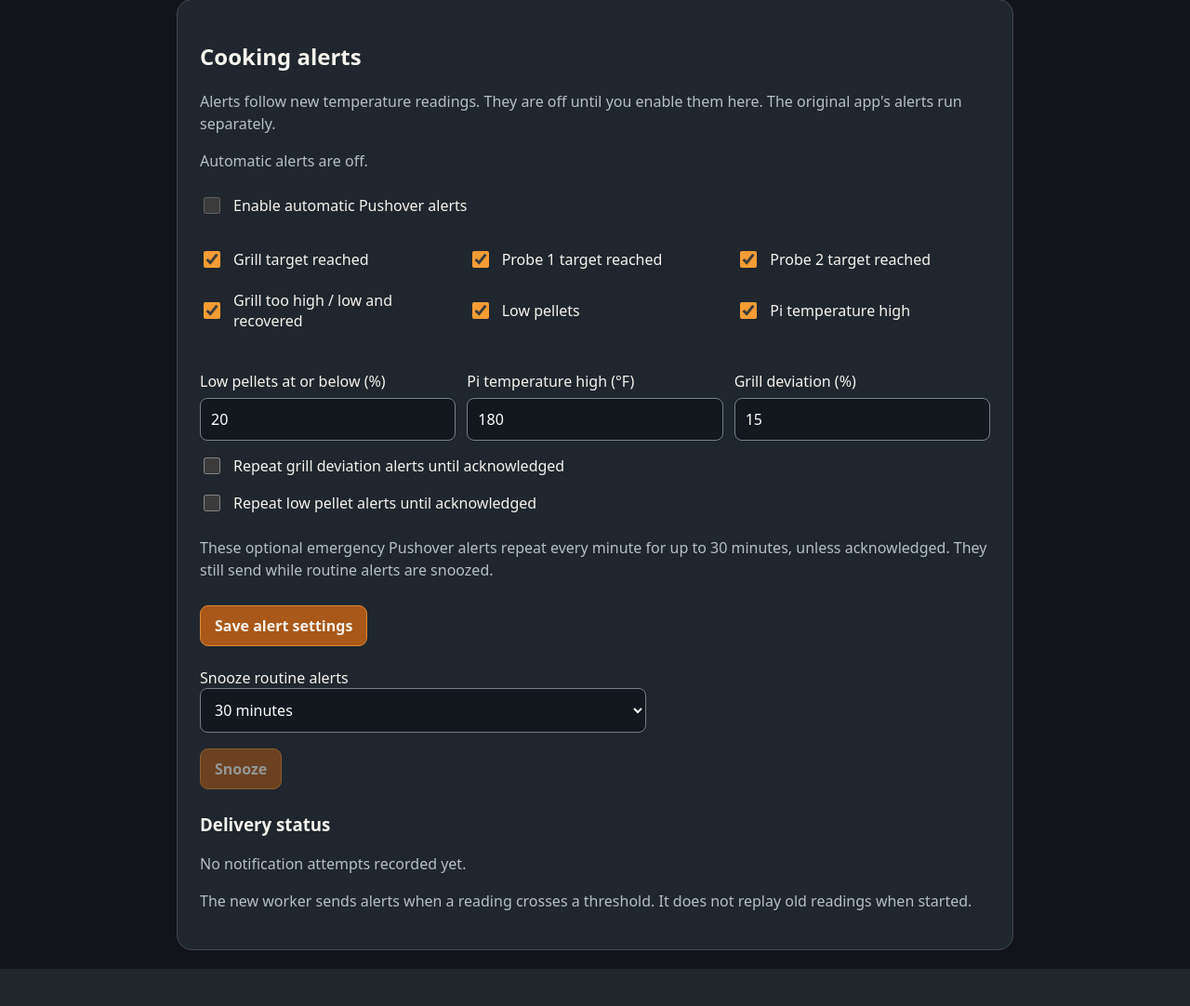
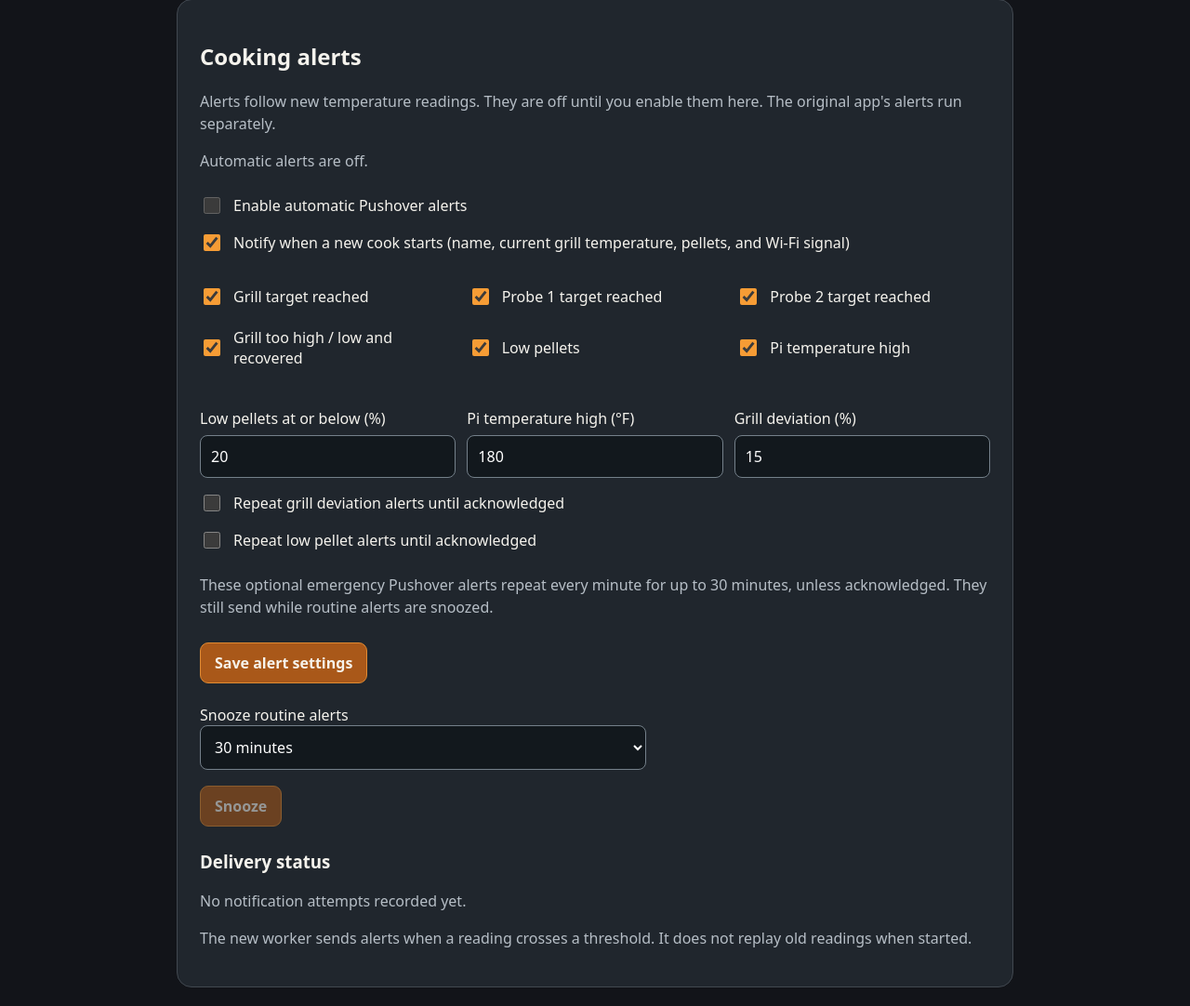
Before and after one commit to RLF62/traeger-grill-monitor, a Flask app: page /notifications in a window 1280 px wide. Shown: the part 456-1538 px from the top of the page at 93% size. Before the commit the page ends 1498 px from the top, so only its background shows below. Run offline with Flask 3, Linux system fonts and the light colour scheme.

Commit message:
Notify on new cook with fresh grill, hopper and Wi-Fi status (v1.0.19)

```diff
--- a/alert_rules.py
+++ b/alert_rules.py
@@ -1,6 +1,7 @@
 """Pure alert transitions for the read-only Traeger monitor."""
 DEFAULTS = {
     "enabled": False,
+    "new_cook": True,
     "grill_reached": True,
     "probe1_reached": True,
     "probe2_reached": True,
--- a/app.py
+++ b/app.py
@@ -23,6 +23,7 @@ import update_manager
 import backup_export
 import alert_delivery
 import hopper_trend
+import cook_notification
 from eta import estimate
 
 BASE = Path(__file__).resolve().parent
@@ -110,6 +111,28 @@ def alert_settings():
         return dict(DEFAULTS, **data) if isinstance(data, dict) else dict(DEFAULTS)
     except (OSError, ValueError):
         return dict(DEFAULTS)
+
+
+def notify_cook_started(cook):
+    """A successful activation is retained even when alert delivery fails."""
+    settings = alert_settings()
+    if not (settings["enabled"] and settings.get("new_cook", True)):
+        return
+    try:
+        if datetime.now() < datetime.fromisoformat(settings.get("snooze_until") or ""):
+            return
+    except ValueError:
+        pass
+    if not (credentials().get("PUSHOVER_APP_TOKEN") and credentials().get("PUSHOVER_USER_KEY")):
+        return
+    try:
+        sample = recent_readings(1)
+        message = cook_notification.start_message(cook, sample[-1] if sample else None,
+                                                   update_settings.load()["temperature_unit"])
+        accepted = send_message(message)
+        alert_delivery.record(message, accepted)
+    except Exception:
+        app.logger.exception("Cook start alert failed")
 
 
 def save_alert_settings(data):
@@ -396,6 +419,7 @@ def cooks():
             after = cook_presets.active_cook()
             if action == "activate" and after:
                 cook_presets.start_session(after)
+                notify_cook_started(after)
             elif action == "edit":
                 cook_presets.update_session_preset(before, after)
             elif before and not after:
@@ -505,7 +529,7 @@ def notifications():
                     120 <= thresholds["pi_threshold"] <= 220 and
                     5 <= thresholds["deviation_percent"] <= 40):
                 return redirect(url_for("notifications", result="invalid_alerts"))
-            toggles = ("enabled", "grill_reached", "probe1_reached", "probe2_reached",
+            toggles = ("enabled", "new_cook", "grill_reached", "probe1_reached", "probe2_reached",
                        "grill_deviation", "pellet_low", "pi_hot", "emergency_grill", "emergency_pellets")
             settings = dict(alert_settings(), **thresholds, **{key: key in request.form for key in toggles})
             save_alert_settings(settings)
--- a/templates/notifications.html
+++ b/templates/notifications.html
@@ -49,6 +49,7 @@
     <form method="post">
       <input type="hidden" name="csrf" value="{{ csrf }}">
       <label class="check"><input type="checkbox" name="enabled" {% if settings.enabled %}checked{% endif %} {% if not configured or not secure_form %}disabled{% endif %}> Enable automatic Pushover alerts</label>
+      <label class="check"><input type="checkbox" name="new_cook" {% if settings.new_cook %}checked{% endif %} {% if not secure_form %}disabled{% endif %}> Notify when a new cook starts (name, current grill temperature, pellets, and Wi-Fi signal)</label>
       <div class="option-grid">
         {% for key, title in [('grill_reached','Grill target reached'),('probe1_reached','Probe 1 target reached'),('probe2_reached','Probe 2 target reached'),('grill_deviation','Grill too high / low and recovered'),('pellet_low','Low pellets'),('pi_hot','Pi temperature high')] %}
         <label class="check"><input type="checkbox" name="{{ key }}" {% if settings[key] %}checked{% endif %} {% if not secure_form %}disabled{% endif %}> {{ title }}</label>
```
Also changed, not shown: cook_notification.py (added, +24 -0 lines), docs/USER_GUIDE.md (+1 -1 lines), tests/test_cook_notification.py (added, +39 -0 lines), README.md, 1 other file.
